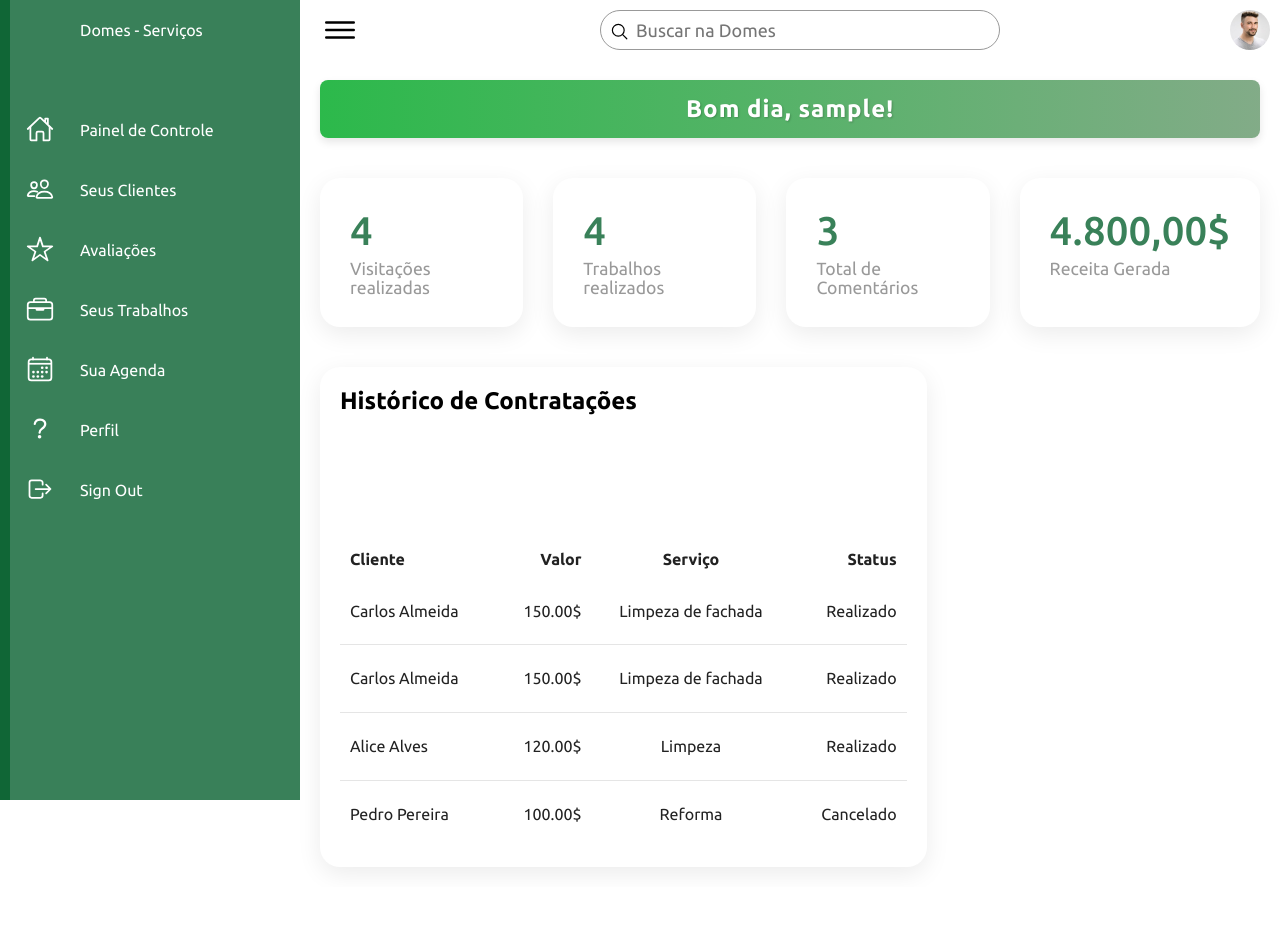
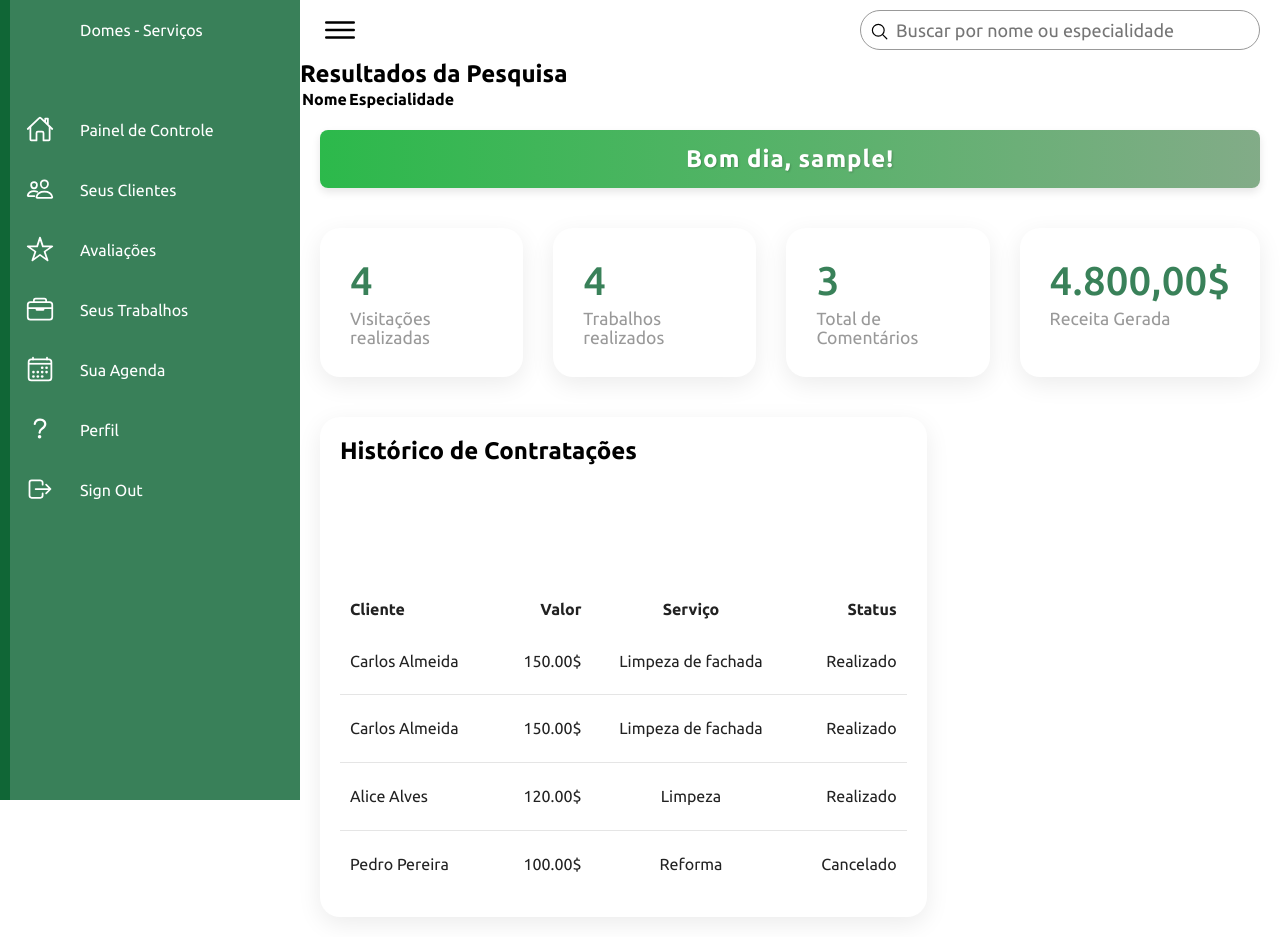
Before and after one commit to DomesProjeto/php_oficial, a PHP site: page /menu.php in a window 1280 px wide. Before the commit the page ends 887 px from the top, so only its background shows below. Run offline with PHP 8.4, Linux system fonts and the light colour scheme; the visitor is signed in with stand-in values (Sample User, id 1); data comes from the database, SQL or seed files in the repository; a stand-in replaces the project's code that opens the database connection; lists and menus that the app fills with data are empty; some libraries are stand-ins or nearby versions.

Commit message:
Menu com a busca (precisa enfeitar ainda)

```diff
--- a/menu.php
+++ b/menu.php
@@ -50,6 +50,30 @@ try {
     $stmt = $conn->prepare($query_history);
     $stmt->execute(['user_id' => $user_id]);
     $history = $stmt->fetchAll(PDO::FETCH_ASSOC);
+
+    // Implementar a lógica de pesquisa para nome e especialidades
+    if (isset($_GET['search'])) {
+        $search_term = "%" . $_GET['search'] . "%"; // Termo de pesquisa com wildcards
+
+        // Consultar trabalhadores e suas especialidades com base no nome ou especialidade
+        $query_search = "
+        SELECT u.id, u.primeiro_nome, u.sobrenome, e.nome
+        FROM domes.usuarios u
+        LEFT JOIN domes.usuario_especialidades ue ON u.id = ue.usuario_id
+        LEFT JOIN domes.especialidades e ON ue.especialidade_id = e.id
+        WHERE u.primeiro_nome LIKE :search_term OR e.nome LIKE :search_term
+    ";
+
+
+
+
+
+        $stmt = $conn->prepare($query_search);
+        $stmt->execute(['search_term' => $search_term]);
+        $search_results = $stmt->fetchAll(PDO::FETCH_ASSOC);
+    } else {
+        $search_results = [];
+    }
 
 } catch (Exception $e) {
     die("Erro: " . $e->getMessage());
@@ -156,22 +180,39 @@ try {
                 </div>
 
                 <div class="search">
+                    <form method="GET" action="menu.php">
                         <label>
-                        <input type="text" placeholder="Buscar na Domes">
+                            <input type="text" name="search" placeholder="Buscar por nome ou especialidade">
                             <ion-icon name="search-outline"></ion-icon>
                         </label>
-                </div>
-
-                <div class="user">
-                    <img src="img/customer01.jpg" alt="Usuário">
+                    </form>
                 </div>
             </div>
 
+            <!-- ======================= Pesquisa de Trabalhadores ================== -->
+            <div class="searchResults">
+                <h2>Resultados da Pesquisa</h2>
+                <table>
+                    <thead>
+                        <tr>
+                            <th>Nome</th>
+                            <th>Especialidade</th>
+                        </tr>
+                    </thead>
+                    <tbody>
+                        <?php foreach ($search_results as $result): ?>
+                            <tr>
+                                <td><?php echo htmlspecialchars($result['primeiro_nome'] . ' ' . $result['sobrenome']); ?></td>
+                                <td><?php echo htmlspecialchars($result['nome']); ?></td>
+                            </tr>
+                        <?php endforeach; ?>
+                    </tbody>
+                </table>
+            </div>
                     <!-- Saudação com o nome do usuário -->
                     <div class="user-greeting">
                 <h2><?php echo $greeting . ", " . htmlspecialchars($_SESSION['user_name']) . "!"; ?></h2>
             </div>
-
             <!-- ======================= Cards ================== -->
             <div class="cardBox">
                 <!-- Card de Visitações -->
```
Lines whose indentation alone changed are shown as unchanged.
